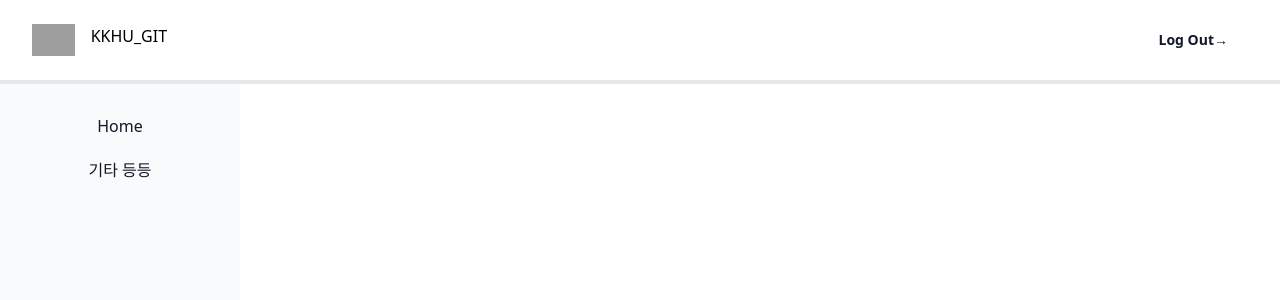
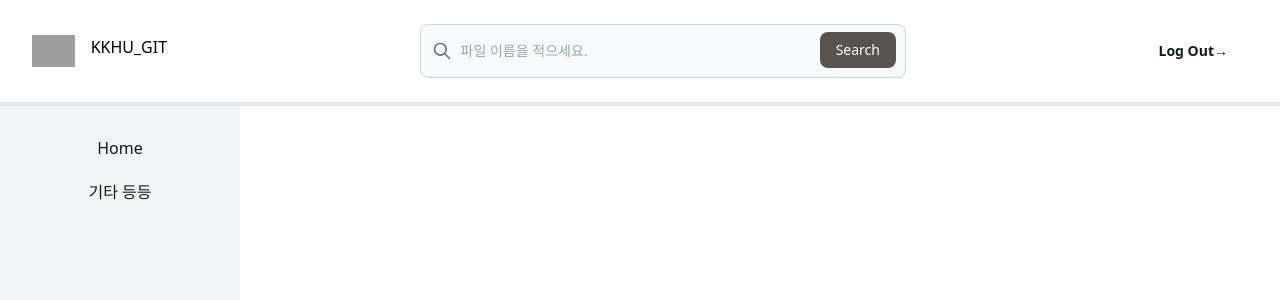
Before and after one commit to DropboxCloudComputing/DROPBOX_FE, a React (Create React App) app: page / in a window 1280 px wide. Shown: the top 300 px of the page. Built offline with nearby package versions, Linux system fonts and the light colour scheme; grey boxes are pictures that could not be loaded.

Commit message:
ADD: SearchBar On Header

```diff
--- a/src/components/common/HeaderComponent.js
+++ b/src/components/common/HeaderComponent.js
@@ -1,19 +1,39 @@
 import React,{Fragment} from "react";
 import {Link} from "react-router-dom";
 //import '../styles/Header.css';
+
+const SearchCompoenent = () => {
+    return (
+        <>
+            <Fragment>
+                <form className="w-2/5">
+                    <label for="default-search" class="mb-2 text-sm font-medium text-gray-900 sr-only">Search</label>
+                    <div class="relative">
+                        <div class="absolute inset-y-0 left-0 flex items-center pl-3 pointer-events-none">
+                            <svg aria-hidden="true" class="w-5 h-5 text-gray-500" fill="none" stroke="currentColor" viewBox="0 0 24 24" xmlns="http://www.w3.org/2000/svg"><path stroke-linecap="round" stroke-linejoin="round" stroke-width="2" d="M21 21l-6-6m2-5a7 7 0 11-14 0 7 7 0 0114 0z"></path></svg>
+                        </div>
+                        <input type="search" id="default-search" class="block w-full p-4 pl-10 text-sm text-gray-900 border border-gray-300 rounded-lg bg-gray-50 focus:ring-blue-500 focus:border-blue-500" placeholder="파일 이름을 적으세요."/>
+                            <button type="submit" class="text-white absolute right-2.5 bottom-2.5 bg-stone-600 hover:bg-blue-800 focus:ring-4 focus:outline-none focus:ring-blue-300 font-medium rounded-lg text-sm px-4 py-2">Search</button>
+                    </div>
+                </form>
+            </Fragment>
+        </>
+    );
+};
+
 
 const HeaderCompnent = () => {
     return(
         <>
             <header className='bg-white border-b-4'>
                 <nav class="header-nav" aria-label="Global">
-                    <div class="flex lg:flex-1">
+                    <div class="flex lg:flex-none">
                         <Link to="https://clownhacker.tistory.com/159" class="-m-1.5 p-1.5 space-x-4 flex">
                             <img class="h-8 w-auto" src="https://tailwindui.com/img/logos/mark.svg?color=indigo&shade=600" alt="" />
                             <h1 class="sr-only sm:not-sr-only">KKHU_GIT</h1>
                         </Link>
                     </div>
-
+                    <SearchCompoenent/>
                     <div class="header-component mr-5">
                         <Link to="https://clownhacker.tistory.com/159" class="header-login">Log Out
                             <span aria-hidden="true">&rarr;</span>
--- a/src/components/common/SidebarComponent.js
+++ b/src/components/common/SidebarComponent.js
@@ -9,7 +9,7 @@
 
     return (
         <>
-            <div className="w-60 h-screen p-5 bg-gray-50">
+            <div className="w-60 h-screen p-5 bg-gray-100">
                 {menus.map((menu, index) => {
                     return (
                         <Link to={menu.path} key={index}>
--- a/src/index.css
+++ b/src/index.css
@@ -17,7 +17,7 @@
 } */
 
 .header-nav{
-  @apply mx-auto flex max-w-7xl items-center justify-between p-6 lg:px-8;
+  @apply mx-auto flex max-w-full items-center justify-between p-6 lg:px-8;
 }
 
 .header-login{
```
